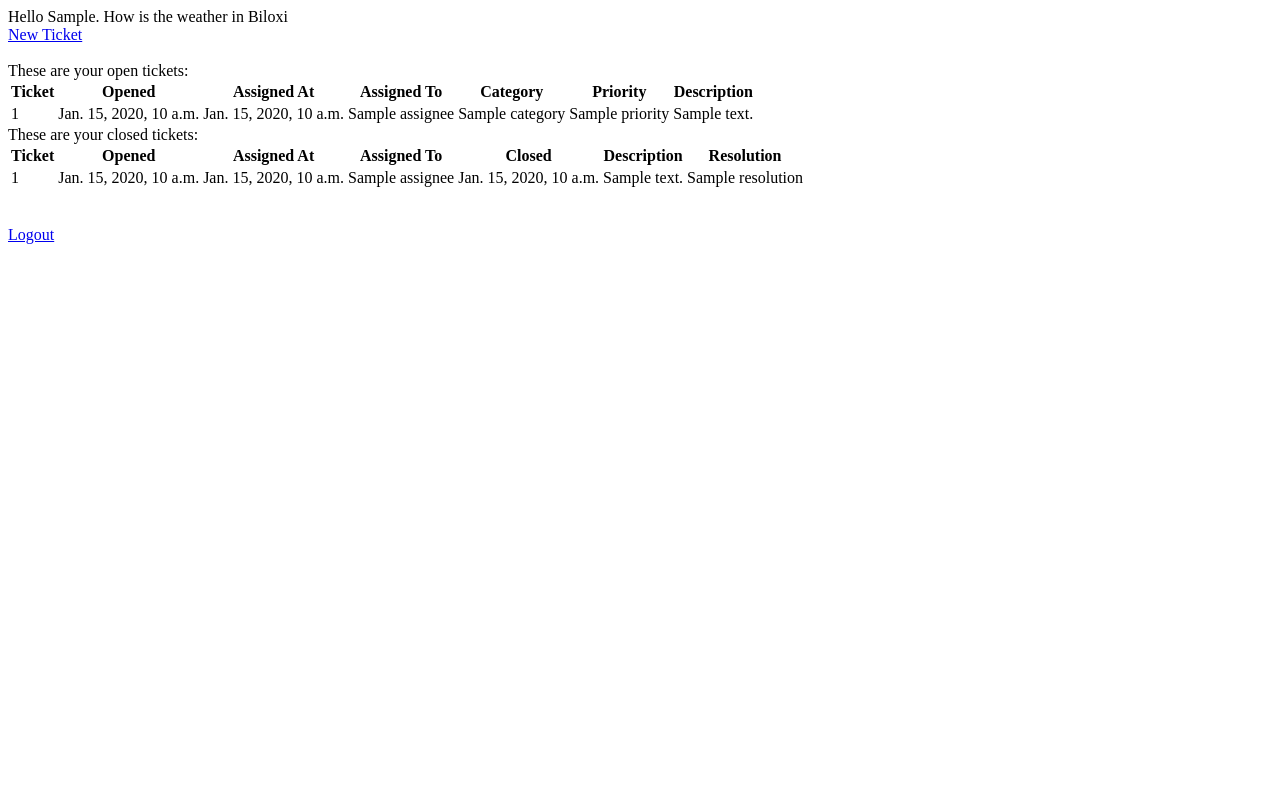
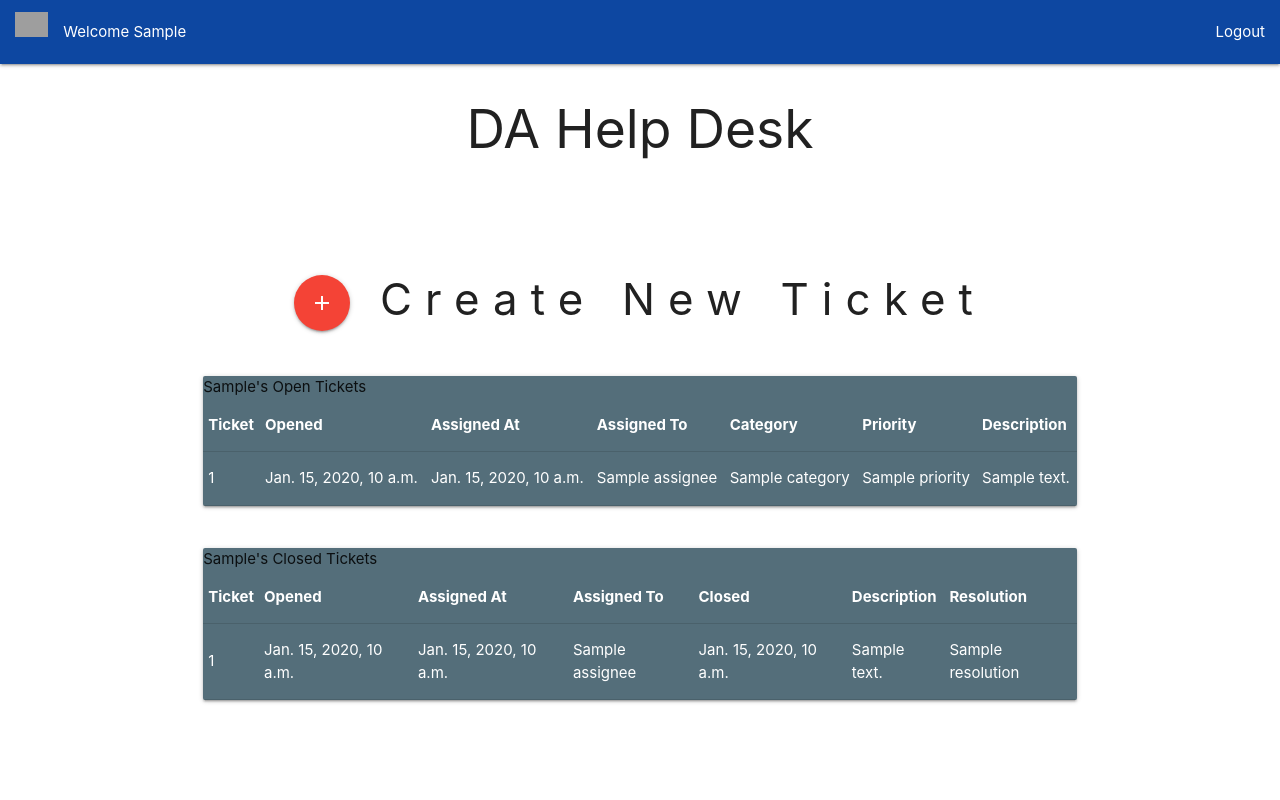
Before and after one commit to jscpeterson/help-desk, a Django app: template templates/tickets/view_user_tickets.html in a window 1280 px wide. Run offline with Django 3.2, Linux system fonts and the light colour scheme; the template is opened without the code that fills it: most values are stand-ins (such as "Sample title", 1, 10 or a date in 2020); grey boxes are pictures that could not be loaded.

Commit message:
user view_user_tickets template marked up with basic functionality

```diff
--- a/templates/tickets/view_user_tickets.html
+++ b/templates/tickets/view_user_tickets.html
@@ -1,8 +1,70 @@
-Hello {{ first_name }}. How is the weather in Biloxi <br/>
-<a href="{% url 'tickets:new_ticket' %}">New Ticket</a>
-<br/><br/>
-These are your open tickets: <br/>
-<table>
+<!DOCTYPE html>
+<html lang="en">
+<head>
+    <meta charset="UTF-8">
+    <base target="_top">
+    <link rel="stylesheet" href="https://cdnjs.cloudflare.com/ajax/libs/materialize/1.0.0/css/materialize.min.css">
+    <link href="https://fonts.googleapis.com/icon?family=Material+Icons" rel="stylesheet">
+    <meta name="viewport" content="width=device-width, initial-scale=1.0"/>
+    <title>Help Desk login</title>
+    <style>
+      #addticketh3 {
+        letter-spacing: .3em;
+        padding-top: 2em;
+      }
+      #addbutton {
+        margin-right: 2em;
+      }
+      .card {
+        overflow-y: scroll;
+        max-height: 40vh;
+      }
+      img {
+        padding-right: 1em;
+        padding-left: 1em;
+      }
+    </style>
+</head>
+
+
+<nav> <!-- NAVBAR START -->
+  <div class="nav-wrapper blue darken-4">
+    <!-- replace the image link with the logo when it's put into static assets later -->
+
+    <ul class="left">
+      <li>
+        <img src="https://drive.google.com/uc?id=1onuUR3J_ufFbEbyGNP1seeFHJh8ivvRD" alt="DA2nd Logo" height="25px">
+      </li>
+      <li>Welcome {{first_name}}</li>
+    </ul>
+    <ul class="right hide-on-med-and-down">
+      <li><a href="{% url 'logout' %}">Logout</a></li>
+    </ul>
+  </div>
+</nav> <!-- NAVBAR END -->
+
+<body>
+
+  <h2 class="center-align">DA Help Desk</h2>
+
+    <div class="container"> <!-- START CONTAINER -->
+
+    <div class="row"> <!-- START ROW -->
+      <h3 id="addticketh3" class="center-align">
+        <a href="{% url 'tickets:new_ticket' %}" class="btn-floating btn-large waves-effect waves-light red" id="addbutton">
+          <i class="material-icons">add</i>
+        </a>Create New Ticket
+      </h3>
+    </div>            <!-- CLOSE ROW -->
+
+<!-- TODO: MAKE TABLE HEADERS STICKY SO THEY STAY AT TOP WHEN SCROLLING -->
+<div class="row"> <!-- START ROW -->
+  <div id="admin" class="col s12">
+    <div class="card material-table blue-grey darken-1">
+      <div class="table-header">
+        <span class="table-title truncate">{{first_name}}'s Open Tickets</span>
+      </div>
+      <table class="white-text highlight" id="datatable">
         <thead>
           <tr>
             <th>Ticket</th>
@@ -14,21 +76,40 @@ These are your open tickets: <br/>
             <th>Description</th>
           </tr>
         </thead>
+        <tbody>
           {% for ticket in open_tickets %}
               <tr>
                   <td>{{ ticket.id }}</td>
                   <td>{{ ticket.created_date }}</td>
+                  {% if ticket.assignment_date == none %}
+                    <td colspan="4">Ticket Not Yet Assigned</td>
+                  {% else %}
                   <td>{{ ticket.assignment_date }}</td>
                   <td>{{ ticket.assignee }}</td>
                   <td>{{ ticket.category }}</td>
                   <td>{{ ticket.priority }}</td>
+                  {% endif %}
                   <td>{{ ticket.problem_description }}</td>
               </tr>
           {% endfor %}
+          {% if open_tickets|length == 0 %}
+          <tr>
+            <td colspan="7">No Open Tickets...</td>
+          </tr>
+          {% endif %}
+        </tbody>
       </table>
+    </div>
+  </div>
+</div>        <!-- CLOSE ROW -->
 
-These are your closed tickets: <br/>
-<table>
+<div class="row">    <!-- START ROW -->
+  <div id="admin" class="col s12">
+    <div class="card material-table blue-grey darken-1">
+      <div class="table-header">
+        <span class="table-title">{{first_name}}'s Closed Tickets</span>
+      </div>
+      <table class="white-text highlight" id="datatable">
         <thead>
           <tr>
             <th>Ticket</th>
@@ -40,6 +121,7 @@ These are your closed tickets: <br/>
             <th>Resolution</th>
           </tr>
         </thead>
+        <tbody>
           {% for ticket in closed_tickets %}
               <tr>
                 <td>{{ ticket.id }}</td>
@@ -51,7 +133,21 @@ These are your closed tickets: <br/>
                 <td>{{ ticket.resolution }}</td>
               </tr>
           {% endfor %}
+          {% if closed_tickets|length == 0 %}
+          <tr>
+            <td colspan="7">No Closed Tickets...</td>
+          </tr>
+          {% endif %}
+        </tbody>
       </table>
+    </div>
+  </div>
+</div>      <!-- CLOSE ROW -->
 
-<br/><br/>
-<a href="{% url 'logout' %}">Logout</a>
+    </div> <!-- CLOSE CONTAINER -->
+
+    <script src="https://cdnjs.cloudflare.com/ajax/libs/materialize/1.0.0/js/materialize.min.js"></script>
+
+
+</body>
+</html>
```
Lines whose indentation alone changed are shown as unchanged.
